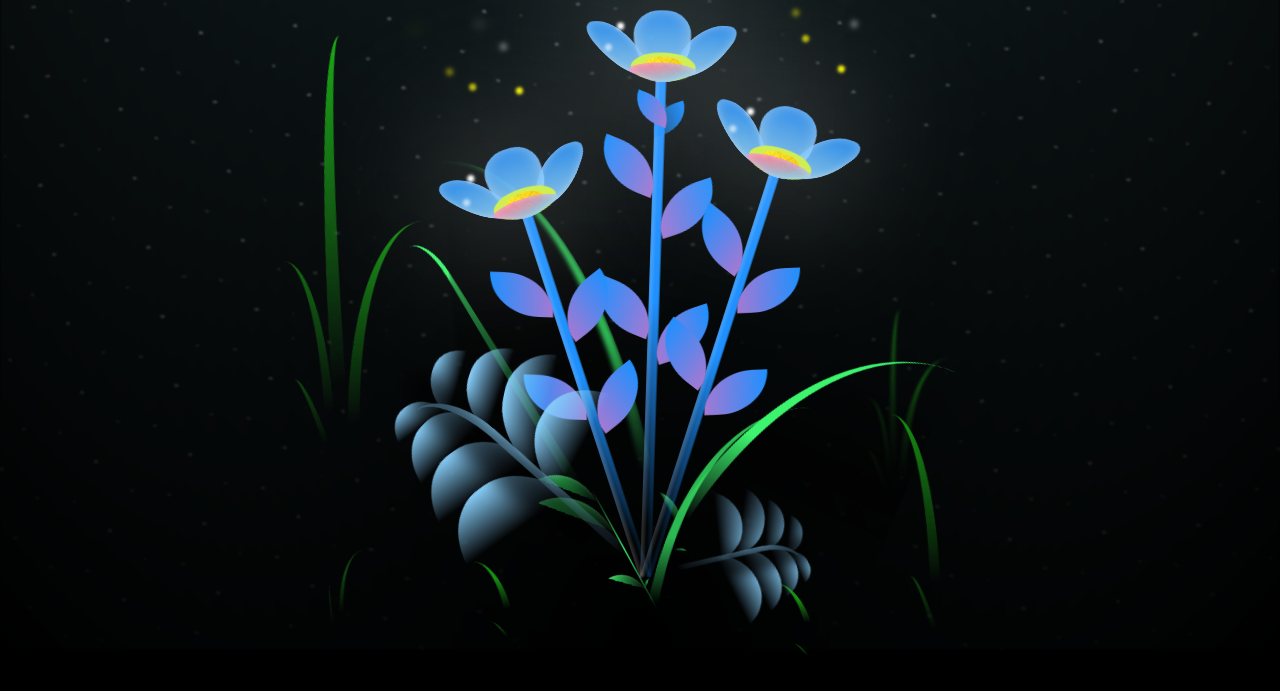
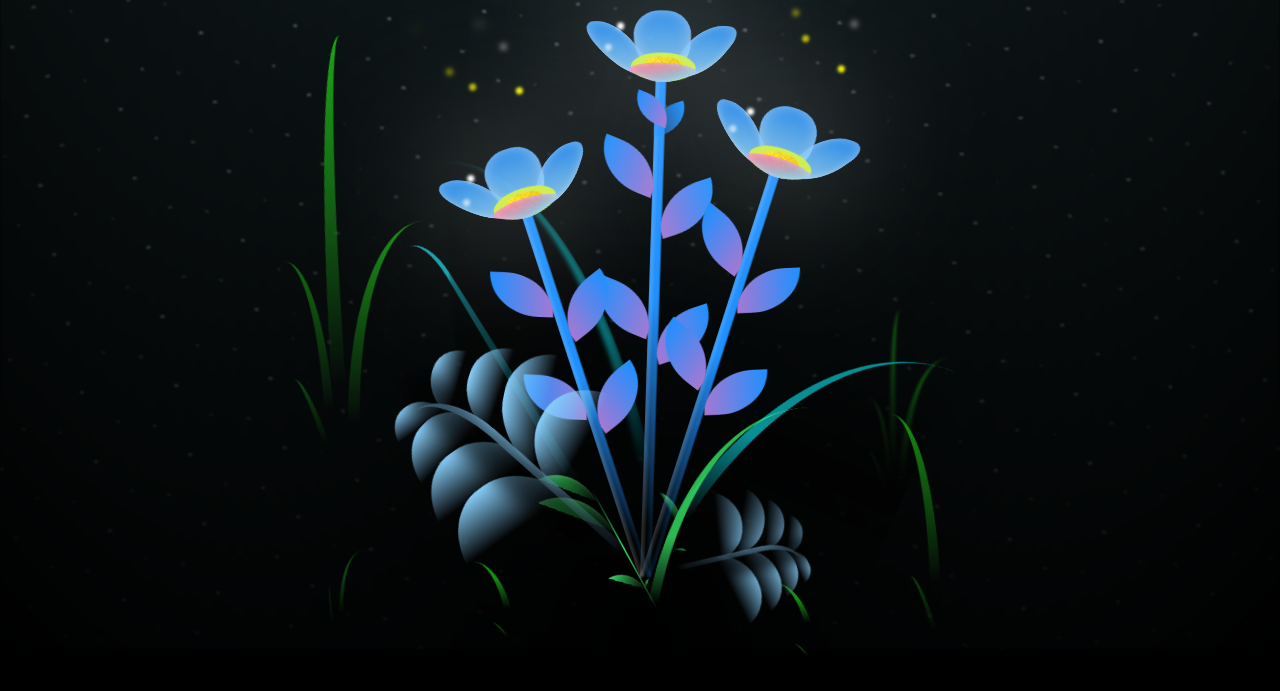
Before and after one commit to briann021009/for_u_awaa, a plain HTML site: page flower.html in a window 1280 px wide. Shown: the part 151-842 px from the top of the page. Drawn offline with Linux system fonts and the light colour scheme.

Commit message:
Update style.css

```diff
--- a/css/style.css
+++ b/css/style.css
@@ -545,7 +545,7 @@ body {
 .flower__g-long {
   --w: 2vmin;
   --h: 6vmin;
-  --c: #3cf76e;
+  --c: #159faa;
   position: absolute;
   bottom: 10vmin;
   left: -3vmin;
@@ -600,9 +600,9 @@ body {
   width: 30vmin;
   height: 50vmin;
   border-top-left-radius: 100%;
-  border-left: 2vmin solid #3cf76e;
+  border-left: 2vmin solid #079097;
   background-image: linear-gradient(to bottom, transparent, var(--dark-color) 60%);
-  -webkit-mask-image: linear-gradient(to top, transparent 30%, #3cf76e 60%);
+  -webkit-mask-image: linear-gradient(to top, transparent 30%, #079097 60%);
 }
 
 .flower__g-right--1 {
```
